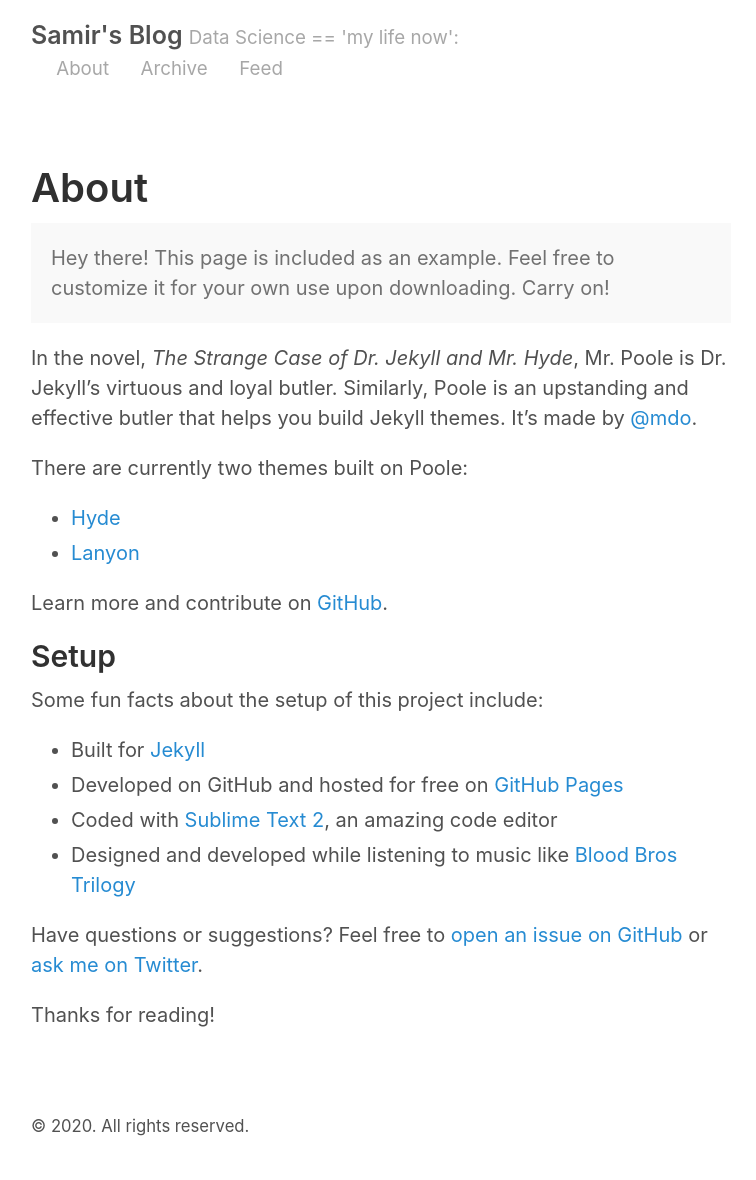
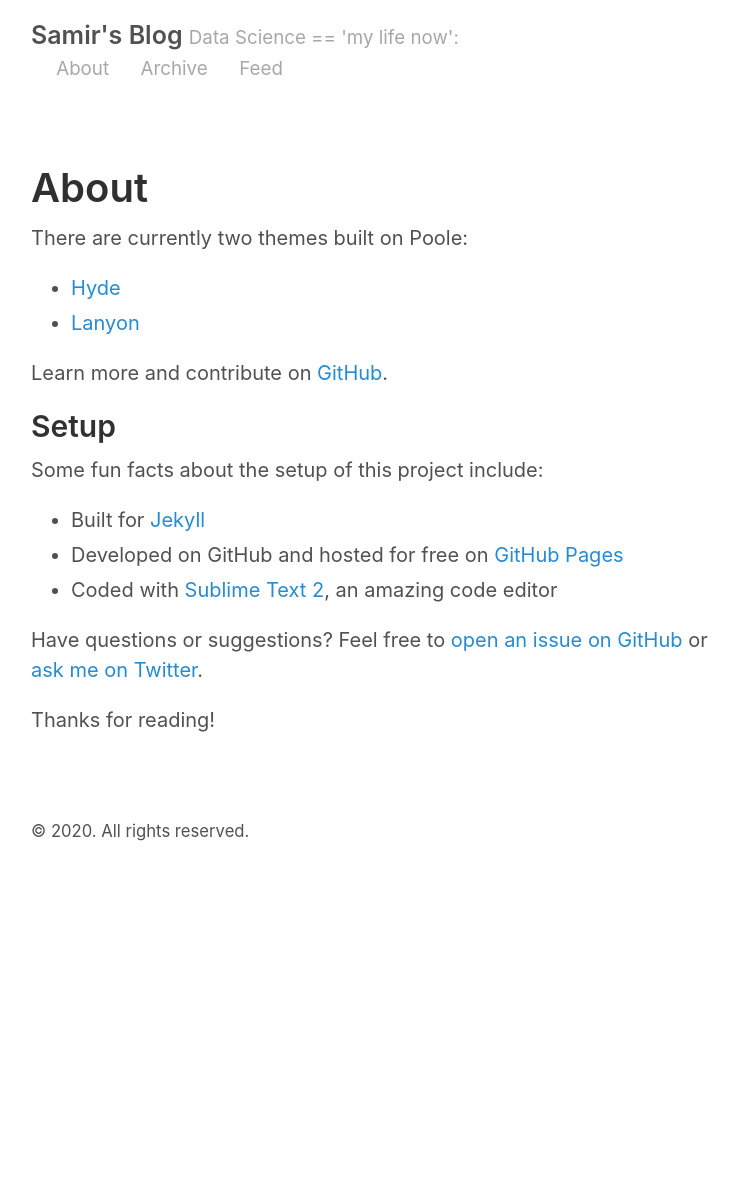
Before and after one commit to samirthanedar/samirthanedar.github.io, a Jekyll site: the page built from about.md, in a window 1280 px wide. Shown: the whole page, without its empty margins (259-1015 px from the left). Built offline with Jekyll 4.4.1, drawn with Linux system fonts in a browser that asks for light colours; after the commit the page ends 900 px from its top, so only the background shows below that.

```diff
--- a/about.md
+++ b/about.md
@@ -3,11 +3,6 @@ layout: page
 title: About
 ---
 
-<p class="message">
-  Hey there! This page is included as an example. Feel free to customize it for your own use upon downloading. Carry on!
-</p>
-
-In the novel, *The Strange Case of Dr. Jekyll and Mr. Hyde*, Mr. Poole is Dr. Jekyll's virtuous and loyal butler. Similarly, Poole is an upstanding and effective butler that helps you build Jekyll themes. It's made by [@mdo](https://twitter.com/mdo).
 
 There are currently two themes built on Poole:
 
@@ -23,8 +18,7 @@ Some fun facts about the setup of this project include:
 * Built for [Jekyll](http://jekyllrb.com)
 * Developed on GitHub and hosted for free on [GitHub Pages](https://pages.github.com)
 * Coded with [Sublime Text 2](http://sublimetext.com), an amazing code editor
-* Designed and developed while listening to music like [Blood Bros Trilogy](https://soundcloud.com/maddecent/sets/blood-bros-series)
 
-Have questions or suggestions? Feel free to [open an issue on GitHub](https://github.com/poole/poole/issues/new) or [ask me on Twitter](https://twitter.com/mdo).
+Have questions or suggestions? Feel free to [open an issue on GitHub](https://github.com/samirthanedar) or [ask me on Twitter](https://twitter.com/samirthanedar).
 
 Thanks for reading!
```
Also changed, not shown: _posts/2020-04-06-NYC-MTA-EDA.md (+2 -3 lines).
